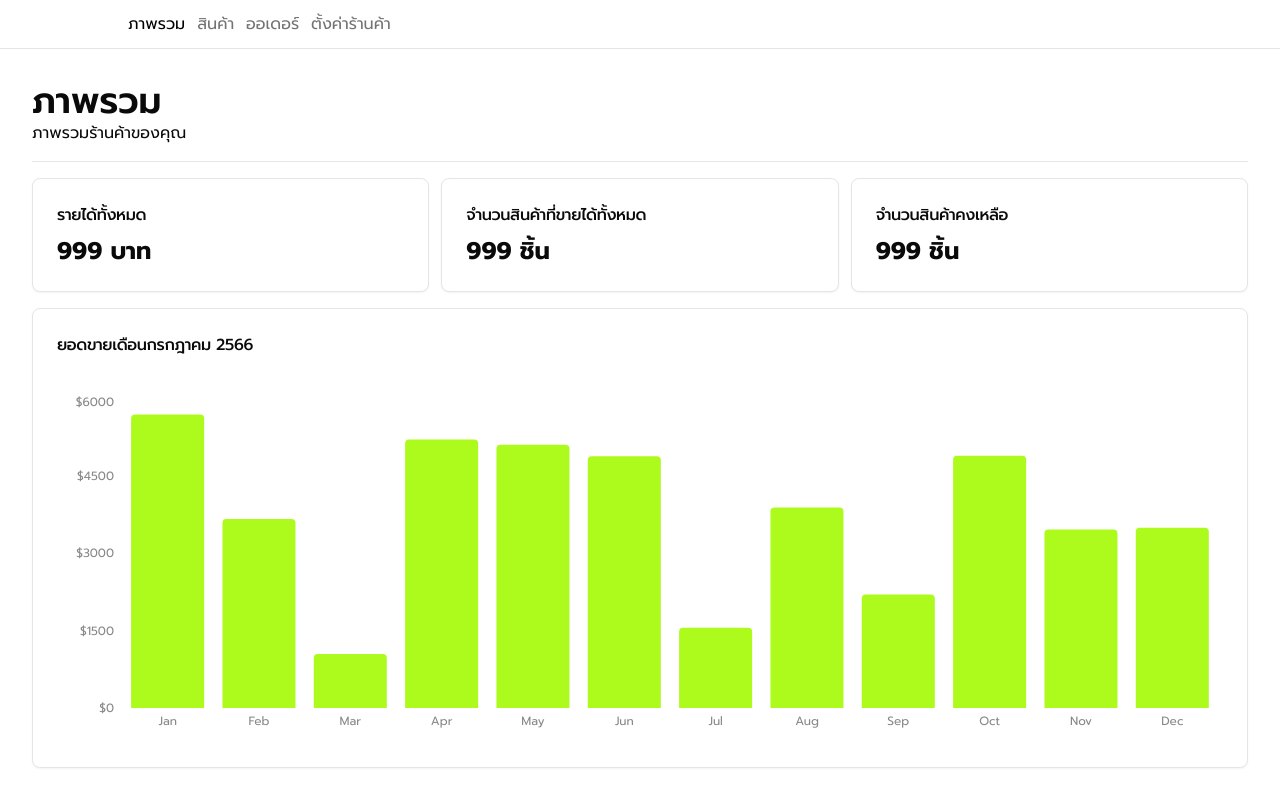
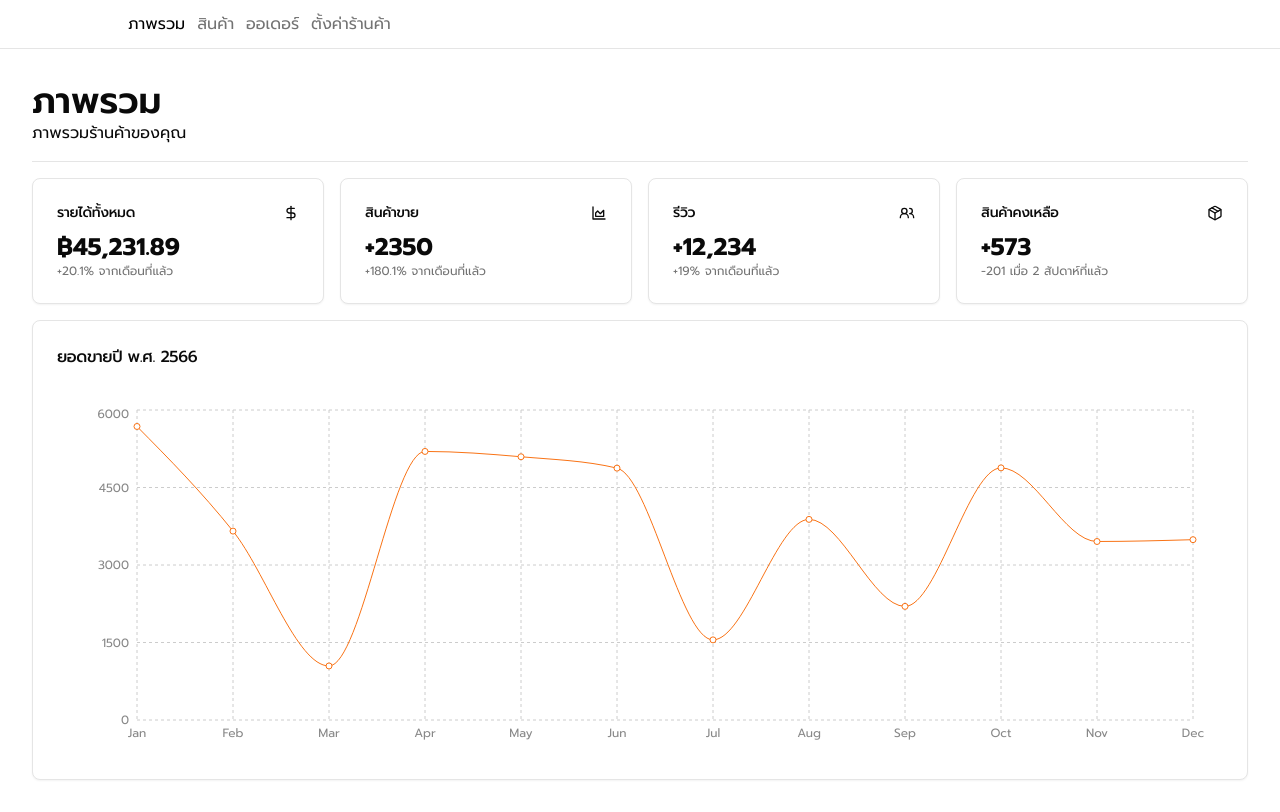
Before and after one commit to Qu1etboy/virtual-parkin-market, a Next.js app: page /seller/1 in a window 1280 px wide. Built offline with nearby package versions, Linux system fonts and the light colour scheme; no server answers.

Commit message:
feat(ui): redesign overview page

```diff
--- a/src/app/(web)/seller/[storeId]/page.tsx
+++ b/src/app/(web)/seller/[storeId]/page.tsx
@@ -1,6 +1,7 @@
 import { Card, CardContent, CardHeader, CardTitle } from "@/components/ui/card";
 import React from "react";
 import Overview from "../components/overview";
+import { AreaChart, DollarSign, Package, Users2 } from "lucide-react";
 
 const data = [
   {
@@ -25,24 +26,64 @@ export default function Page() {
           <h1 className="text-4xl font-semibold">ภาพรวม</h1>
           <p>ภาพรวมร้านค้าของคุณ</p>
         </div>
-        <div className="mt-4 grid grid-cols-1 gap-3 md:grid-cols-3">
-          {data.map((d, idx) => (
-            <Card key={idx}>
-              <CardHeader className="pb-2">
-                <CardTitle className="text-base font-medium">
-                  {d.title}
-                </CardTitle>
-              </CardHeader>
-              <CardContent className="text-2xl font-bold">
-                {d.content}
-              </CardContent>
-            </Card>
-          ))}
+        <div className="grid gap-4 md:grid-cols-2 lg:grid-cols-4 mt-4">
+          <Card>
+            <CardHeader className="flex flex-row items-center justify-between space-y-0 pb-2">
+              <CardTitle className="text-sm font-medium">
+                รายได้ทั้งหมด
+              </CardTitle>
+              <DollarSign className="w-4 h-4" />
+            </CardHeader>
+            <CardContent>
+              <div className="text-2xl font-bold">฿45,231.89</div>
+              <p className="text-xs text-muted-foreground">
+                +20.1% จากเดือนที่แล้ว
+              </p>
+            </CardContent>
+          </Card>
+          <Card>
+            <CardHeader className="flex flex-row items-center justify-between space-y-0 pb-2">
+              <CardTitle className="text-sm font-medium">สินค้าขาย</CardTitle>
+              <AreaChart className="w-4 h-4" />
+            </CardHeader>
+            <CardContent>
+              <div className="text-2xl font-bold">+2350</div>
+              <p className="text-xs text-muted-foreground">
+                +180.1% จากเดือนที่แล้ว
+              </p>
+            </CardContent>
+          </Card>
+          <Card>
+            <CardHeader className="flex flex-row items-center justify-between space-y-0 pb-2">
+              <CardTitle className="text-sm font-medium">รีวิว</CardTitle>
+              <Users2 className="w-4 h-4" />
+            </CardHeader>
+            <CardContent>
+              <div className="text-2xl font-bold">+12,234</div>
+              <p className="text-xs text-muted-foreground">
+                +19% จากเดือนที่แล้ว
+              </p>
+            </CardContent>
+          </Card>
+          <Card>
+            <CardHeader className="flex flex-row items-center justify-between space-y-0 pb-2">
+              <CardTitle className="text-sm font-medium">
+                สินค้าคงเหลือ
+              </CardTitle>
+              <Package className="w-4 h-4" />
+            </CardHeader>
+            <CardContent>
+              <div className="text-2xl font-bold">+573</div>
+              <p className="text-xs text-muted-foreground">
+                -201 เมื่อ 2 สัปดาห์ที่แล้ว
+              </p>
+            </CardContent>
+          </Card>
         </div>
         <Card className="mt-4">
           <CardHeader>
             <CardTitle className="mb-3 text-base font-medium">
-              ยอดขายเดือนกรกฎาคม 2566
+              ยอดขายปี พ.ศ. 2566
             </CardTitle>
           </CardHeader>
           <CardContent>
--- a/src/app/(web)/seller/components/overview.tsx
+++ b/src/app/(web)/seller/components/overview.tsx
@@ -1,7 +1,18 @@
 "use client";
 
 import React from "react";
-import { Bar, BarChart, ResponsiveContainer, XAxis, YAxis } from "recharts";
+import {
+  Bar,
+  BarChart,
+  CartesianGrid,
+  Legend,
+  Line,
+  LineChart,
+  ResponsiveContainer,
+  Tooltip,
+  XAxis,
+  YAxis,
+} from "recharts";
 
 const data = [
   {
@@ -57,7 +68,13 @@ const data = [
 export default function Overview() {
   return (
     <ResponsiveContainer width="100%" height={350}>
-      <BarChart data={data}>
+      <LineChart
+        width={730}
+        height={250}
+        data={data}
+        margin={{ top: 5, right: 30, left: 20, bottom: 5 }}
+      >
+        <CartesianGrid strokeDasharray="3 3" />
         <XAxis
           dataKey="name"
           stroke="#888888"
@@ -70,10 +87,11 @@ export default function Overview() {
           fontSize={12}
           tickLine={false}
           axisLine={false}
-          tickFormatter={(value) => `$${value}`}
         />
-        <Bar dataKey="total" fill="#adfa1d" radius={[4, 4, 0, 0]} />
-      </BarChart>
+        <Tooltip />
+        {/* <Legend /> */}
+        <Line type="monotone" dataKey="total" stroke="#f97316" />
+      </LineChart>
     </ResponsiveContainer>
   );
 }
```
